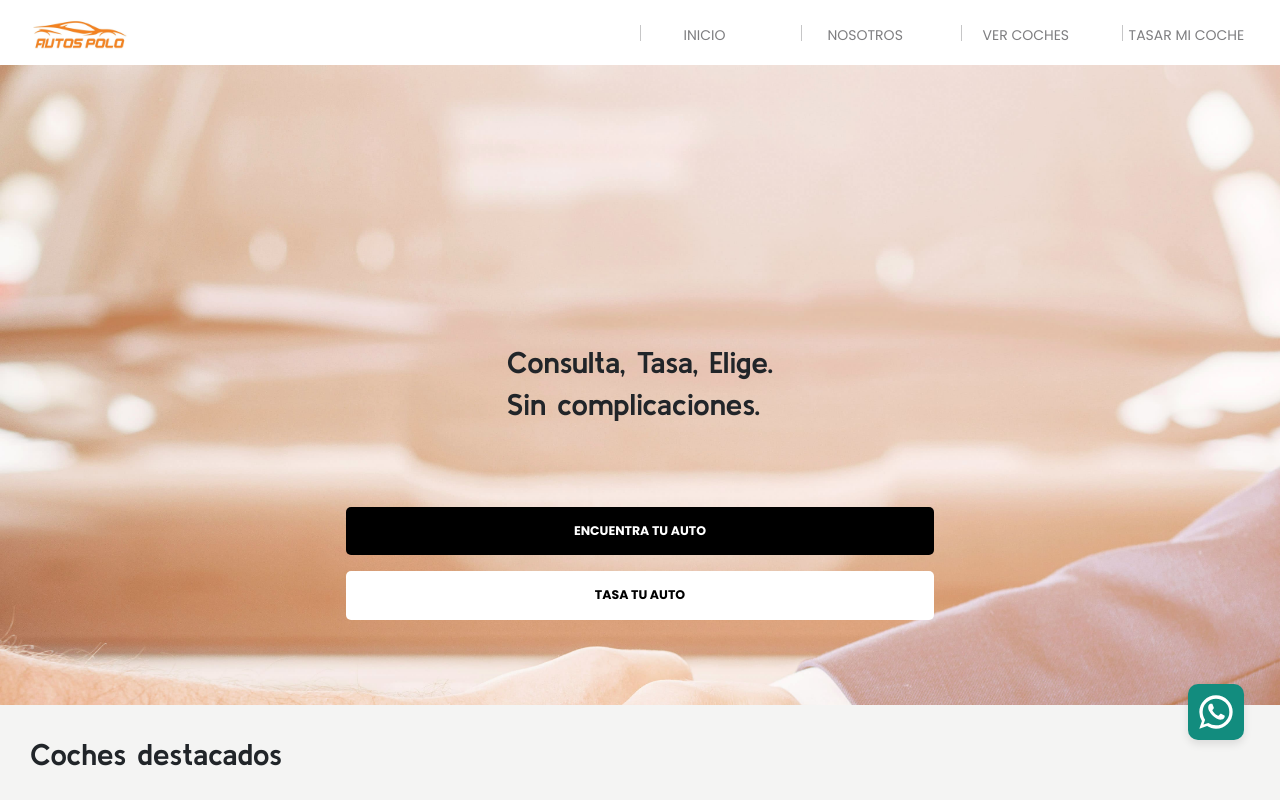
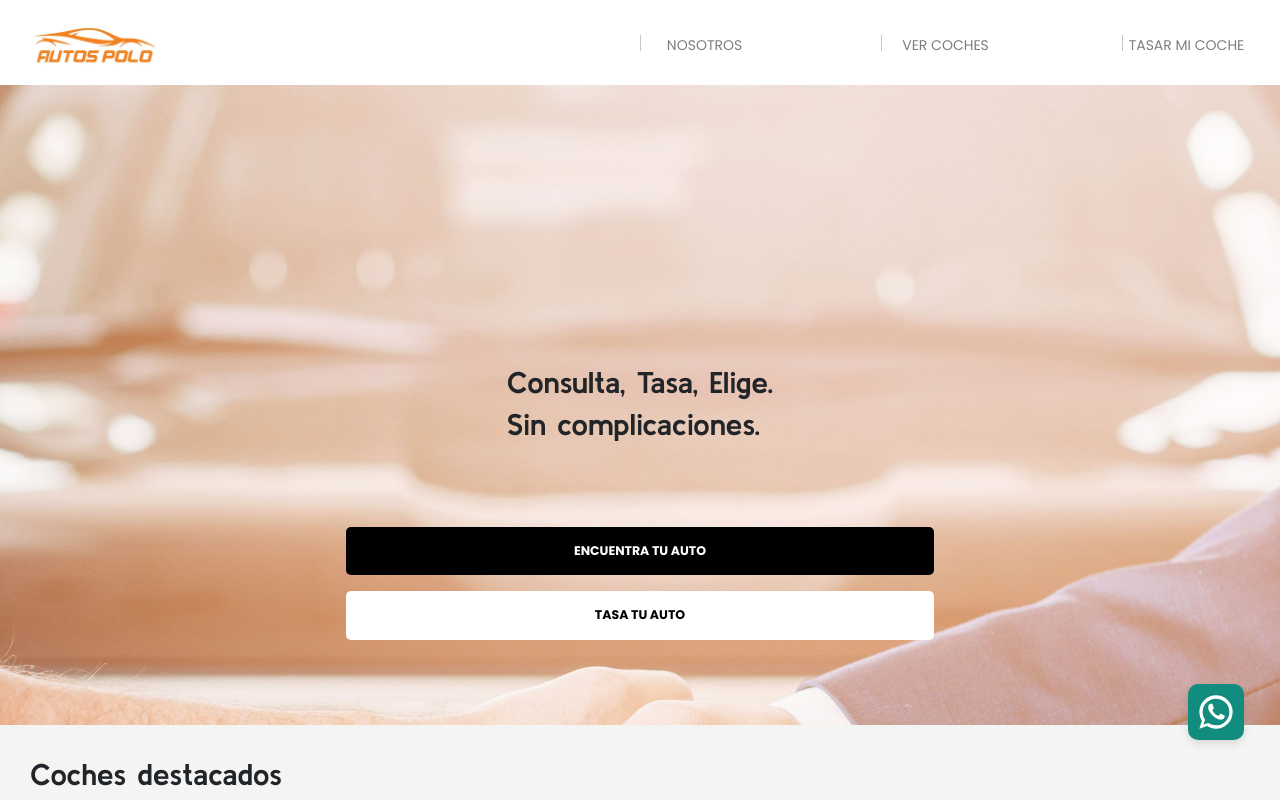
Before and after one commit to justinait/autospolo, a React (Vite) app: page / in a window 1280 px wide. Shown: the top 800 px of the page. Built offline with nearby package versions, Linux system fonts and the light colour scheme; a web font is replaced by a local one.

Commit message:
css tablet

```diff
--- a/src/Components/Navbar/Navbar.css
+++ b/src/Components/Navbar/Navbar.css
@@ -40,12 +40,12 @@
     margin-top: 6%;
 }
 
-@media (min-width: 639px){
-    .navbar{
-        padding: 0px 5%;
+@media (min-width: 700px){
+    .navbarContainer{
+        height: 85px;
     }
-    .logo {
-        width: 160px;
+    .logoNavbar {
+        width: 130px;
     }
     .dropdownNavbar {
         display: flex;
@@ -62,8 +62,7 @@
     }
 
     .dropdownNavbar p{
-        /* font-size: 9.565px; */
-        font-size: 10px;
+        font-size: 12px;
         font-weight: 400;
         margin: 0;
         height: 10.931px;
@@ -78,7 +77,9 @@
         text-decoration: none;
         cursor: pointer;
     }
-
+    .homeNavbar {
+        display: none;
+    }
 }
 
 
--- a/src/Components/Navbar/Navbar.jsx
+++ b/src/Components/Navbar/Navbar.jsx
@@ -38,7 +38,7 @@ function Navbar() {
 
 
   const secciones = [
-    { nombre: 'INICIO', id: 'home', className: '', route: '/' },
+    { nombre: 'INICIO', id: 'home', className: 'homeNavbar', route: '/' },
     { nombre: 'NOSOTROS', id: 'about', className: '', route: '/'},
     { nombre: 'VER COCHES', id: 'cars', className: '', route: '/cars'},
     { nombre: 'TASAR MI COCHE', id: 'contact', className: '', route: '/'}
```
